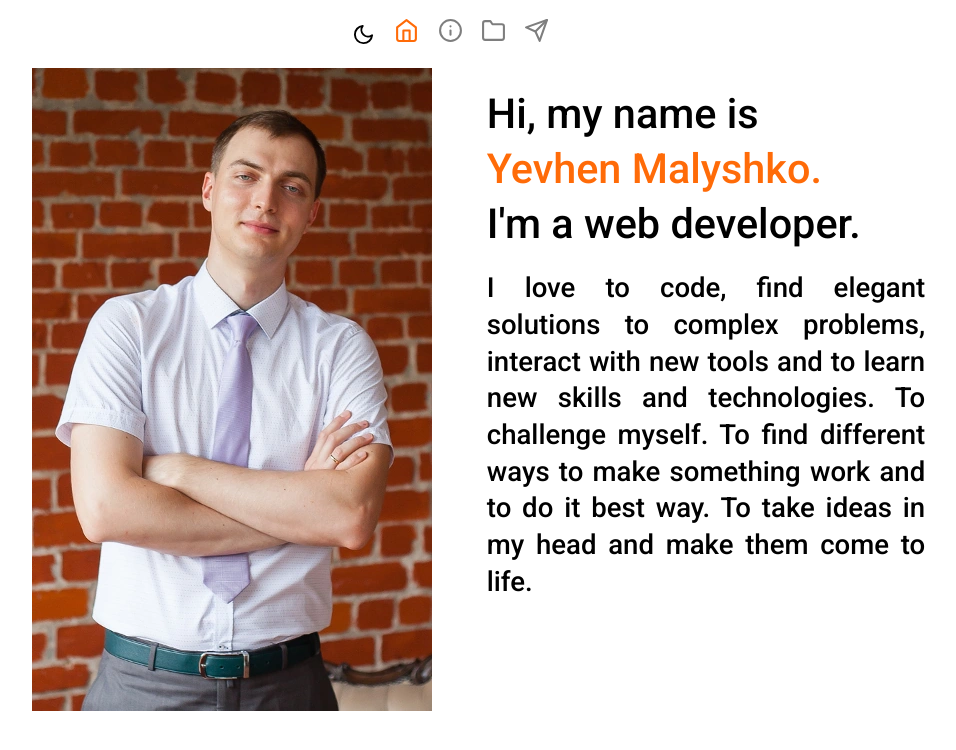
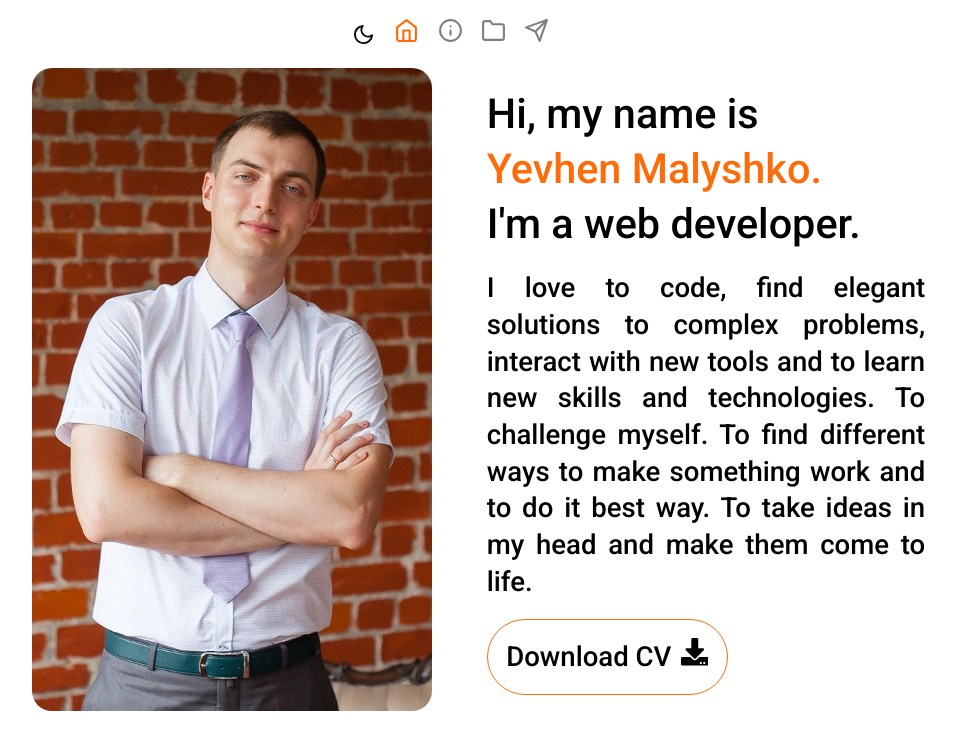
Before and after one commit to memx86/portfolio, a React (Create React App) app: page / in a window 1280 px wide. Shown: the top 750 px of the page, without its empty margins (190-1146 px from the left). Built offline with nearby package versions, Linux system fonts and the light colour scheme.

Commit message:
CV component

```diff
--- /dev/null
+++ b/src/components/CV/CV.module.scss
@@ -0,0 +1,16 @@
+.link {
+  display: inline-flex;
+  margin-top: 1rem;
+  padding: 1rem;
+  align-items: baseline;
+  border: 1px solid var(--accent-cl);
+  border-radius: 50px;
+  transition: background-color 250ms linear;
+  &:hover,
+  &:focus {
+    background-color: var(--accent-cl);
+  }
+}
+.icon {
+  margin-left: 0.5rem;
+}
--- /dev/null
+++ b/src/components/CV/CV.tsx
@@ -0,0 +1,18 @@
+import { Link } from "react-router-dom";
+import { FaDownload } from "react-icons/fa";
+import s from "./CV.module.scss";
+
+function CV() {
+  return (
+    <Link
+      to="./CV_Yevhen_Malyshko.pdf"
+      download
+      target="_blank"
+      className={s.link}
+    >
+      Download CV
+      <FaDownload className={s.icon} />
+    </Link>
+  );
+}
+export default CV;
--- /dev/null
+++ b/src/components/CV/index.ts
@@ -0,0 +1 @@
+export { default } from "./CV";
--- a/src/components/Home/Home.module.scss
+++ b/src/components/Home/Home.module.scss
@@ -11,6 +11,7 @@
 .img {
   margin-right: auto;
   margin-left: auto;
+  border-radius: 20px;
   @include mq(tablet) {
     margin-right: unset;
     width: 400px;
--- a/src/components/Home/Home.tsx
+++ b/src/components/Home/Home.tsx
@@ -1,6 +1,7 @@
+import Picture from "components/Picture";
 import person from "assets/db/person";
-import Picture from "components/Picture";
 import s from "./Home.module.scss";
+import CV from "components/CV";
 
 function Home() {
   const { name, lastname, photo, summary } = person;
@@ -15,6 +16,7 @@ function Home() {
           <span className={s.block}>I'm a web developer.</span>
         </p>
         <p className={s.summary}>{summary}</p>
+        <CV />
       </div>
     </div>
   );
```
Also changed, not shown: 1 other file (tests, documents, lock files or other folders).
